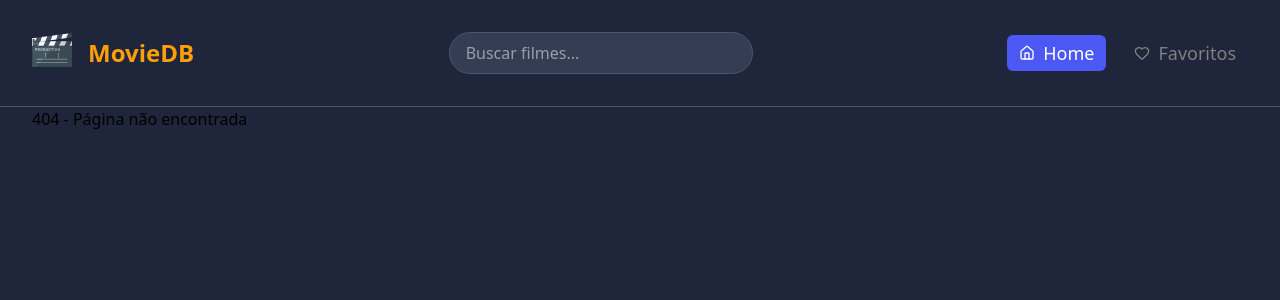
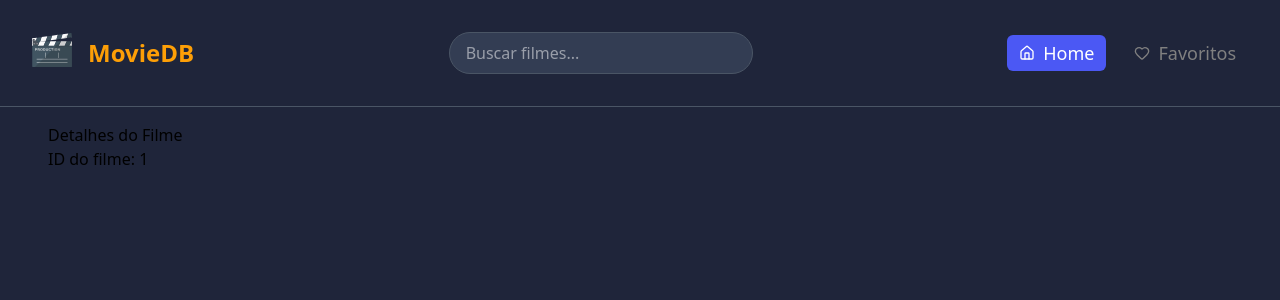
Before and after one commit to orloke/movie_db, a React (Vite) app: page /movie/1 in a window 1280 px wide. Before the commit this address had no page. Shown: the top 300 px of the page. Built offline with nearby package versions, Linux system fonts and the light colour scheme.

Commit message:
feat: change name home and create route movie/id

```diff
--- a/src/App.tsx
+++ b/src/App.tsx
@@ -1,7 +1,8 @@
 import { Route, Routes } from 'react-router';
-import { Home } from './pages/Home';
+import { Home } from './pages/home';
 import { NotFound } from './pages/NotFound';
 import { MainLayout } from './layouts/MainLayout';
+import { Movie } from './pages/movie';
 
 function App() {
   return (
@@ -9,6 +10,7 @@ function App() {
       <Route element={<MainLayout />}>
         <Route path="/" element={<Home />} />
         <Route path="*" element={<NotFound />} />
+        <Route path="/movie/:id" element={<Movie />} />
       </Route>
     </Routes>
   );
--- a/src/pages/Home/index.tsx
+++ b/src/pages/home/index.tsx
@@ -15,7 +15,6 @@ export const Home = () => {
           <Card.CardBadge>8.5</Card.CardBadge>
         </Card.CardDescription>
       </Card.CardRoot>
-
     </div>
   );
 };
--- /dev/null
+++ b/src/pages/movie/index.tsx
@@ -0,0 +1,12 @@
+import { useParams } from 'react-router-dom';
+
+export function Movie() {
+  const { id } = useParams<{ id: string }>();
+
+  return (
+    <div className="p-4">
+      <h1>Detalhes do Filme</h1>
+      <p>ID do filme: {id}</p>
+    </div>
+  );
+}
```
